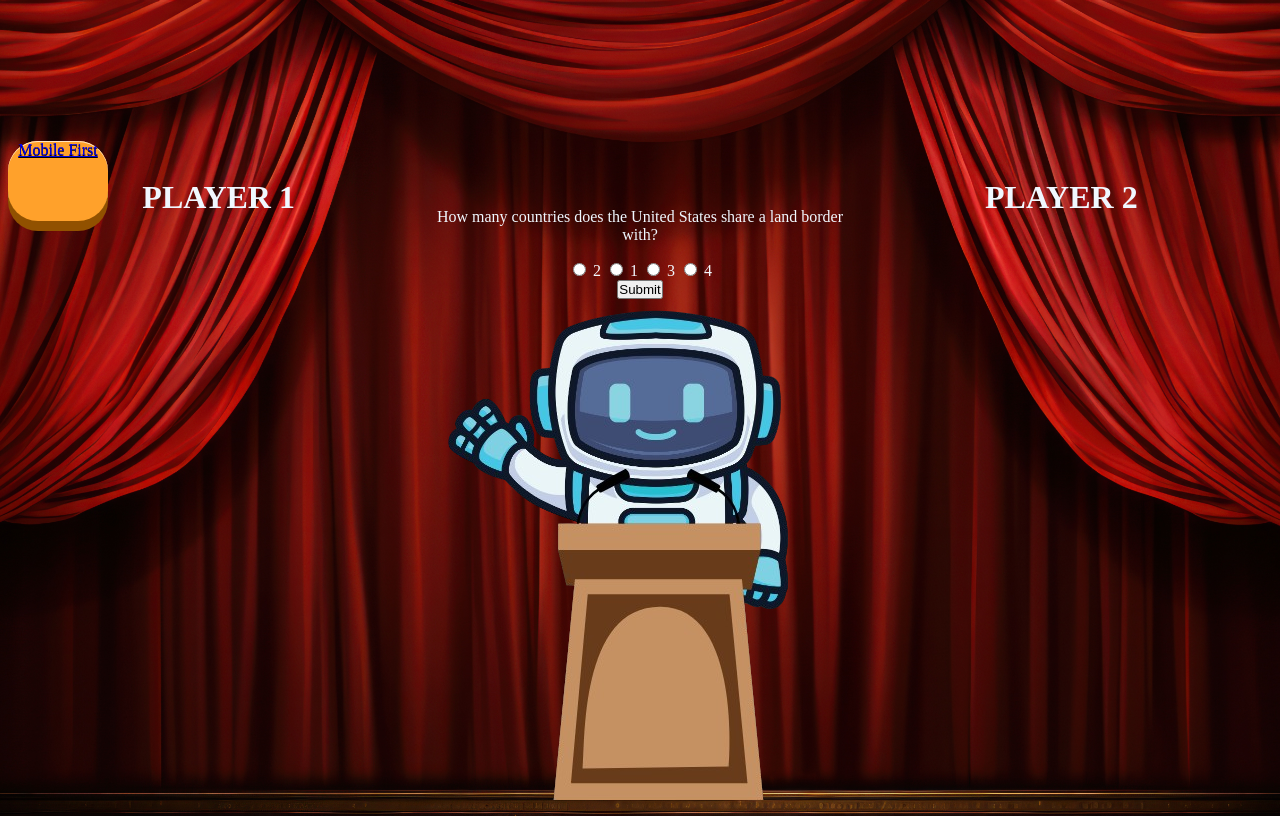
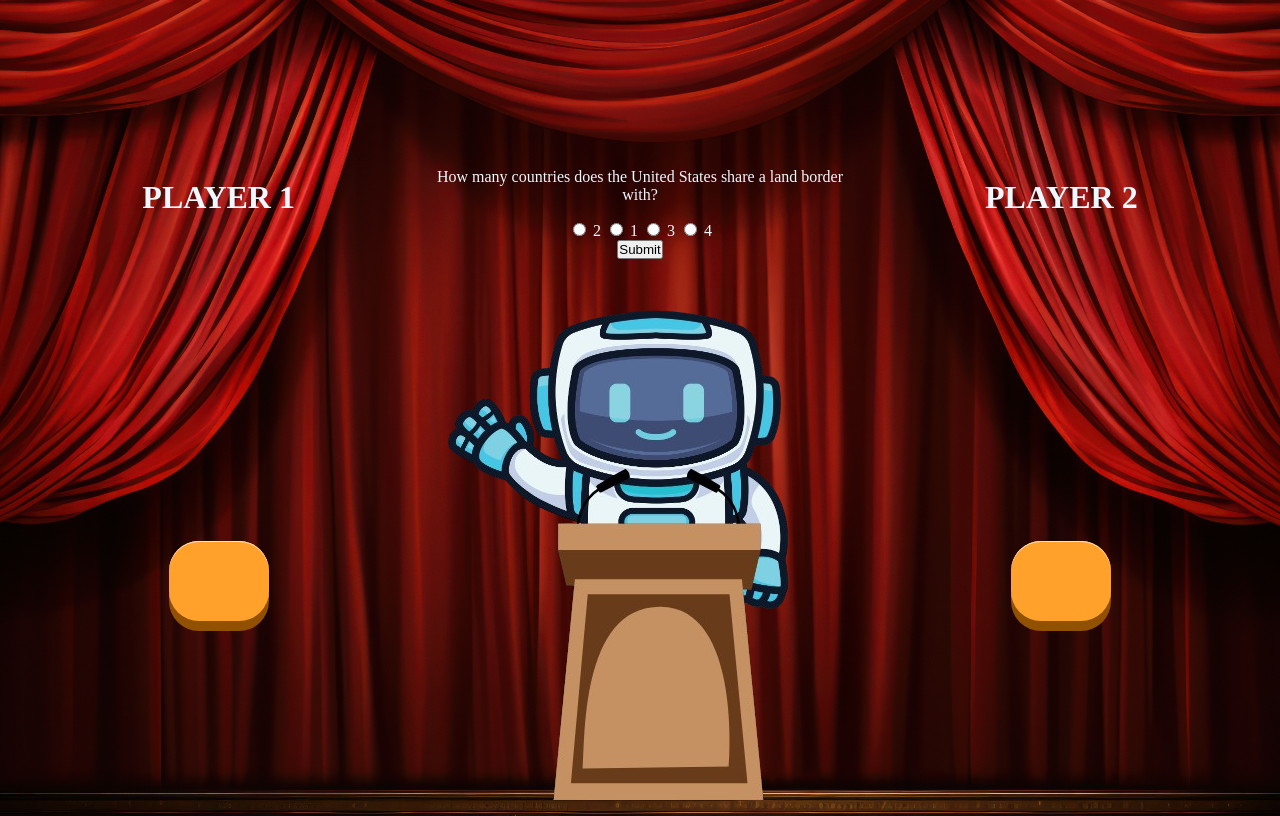
Before and after one commit to RaminKp/MindGrind, a Django app: page / in a window 1280 px wide. Run offline with Django 5.2, Linux system fonts and the light colour scheme; data comes from the database, SQL or seed files in the repository; some web fonts are replaced.

Commit message:
Update index.html

```diff
--- a/theApp/templates/index.html
+++ b/theApp/templates/index.html
@@ -17,9 +17,9 @@
 <div class="container">
   <div class="player playerOne">
     <h1 class="playerTitle playerOneTitle">PLAYER 1</h1>
-    <div ontouchstart="">
-      <div class="button">
-        <a href="#">Mobile First</a>
+    <div class="buttonPlace" ontouchstart="">
+      <div class="button button1">
+        <a href="#"></a>
       </div>
     </div>
   </div>
@@ -34,7 +34,7 @@
         </form>
     {% else %}
 
-    <form method="POST">
+    <form class="questionPlace" method="POST">
       {% csrf_token %}
       <div>
           <p class="questionText">{{ question.text }}</p>
@@ -57,10 +57,15 @@
     </form>
   {% endif %}
 
-    <img class="hostImg" src="{% static "images/robotPodium.png" %}">
+  <img class="hostImg" src="{% static "images/robotPodium.png" %}">
   </div>
   <div class="player playerTwo">
     <h1 class="playerTitle playerTwoTitle">PLAYER 2</h1>
+    <div class="buttonPlace" ontouchstart="">
+      <div class="button button2">
+        <a href="#"></a>
+      </div>
+    </div>
   </div>
 </div>
 
```
